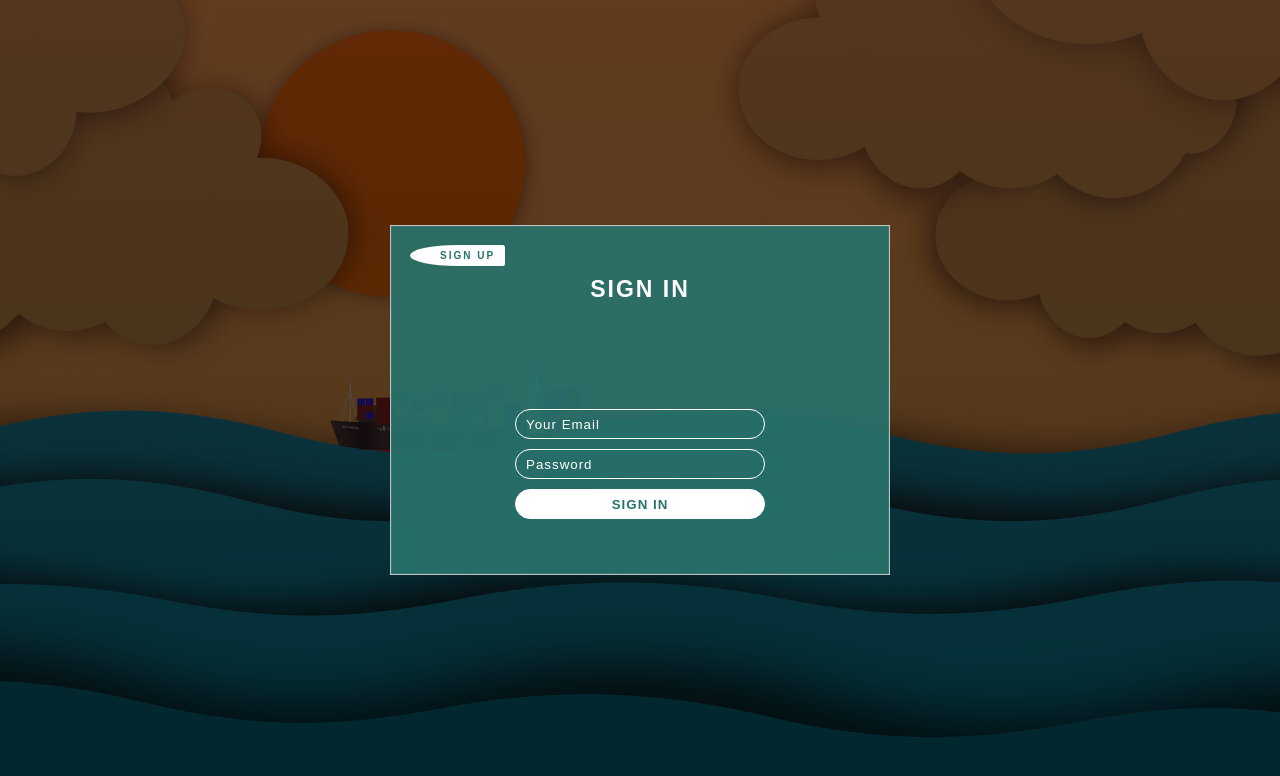
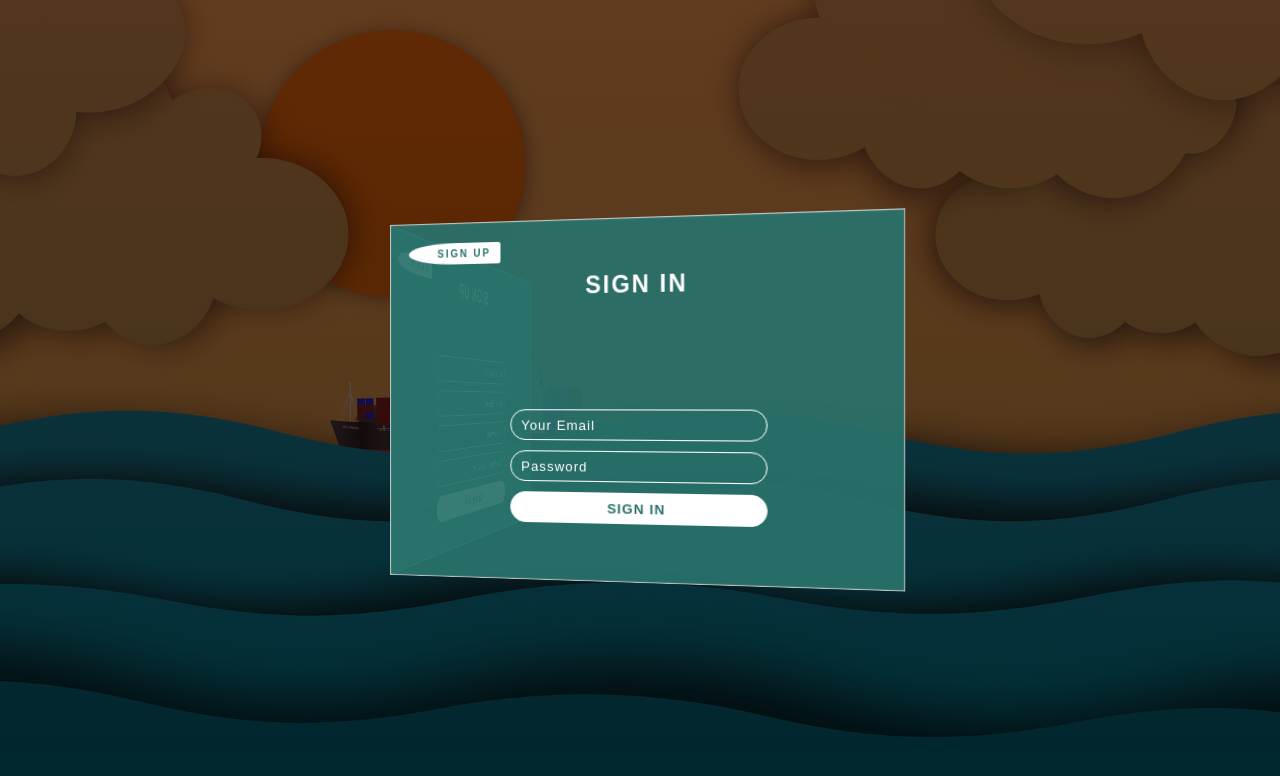
Before and after one commit to soeweiyan-phyo/3d-forms, a plain HTML site: page index.html in a window 1280 px wide. Drawn offline with Linux system fonts and the light colour scheme.

Commit message:
Add 3d styles to form

```diff
--- a/index.html
+++ b/index.html
@@ -19,9 +19,9 @@
           </div>
         </form>
 
-        <!-- <form class="signup-form">
+        <form class="signup-form">
           <a href="#" class="signin-btn">Sign In</a>
-          <h2>Sign In</h2>
+          <h2>Sign Up</h2>
           <div class="inputs-wrapper">
             <input type="text" placeholder="Your Name" />
             <input type="text" placeholder="Your Email" />
@@ -29,7 +29,7 @@
             <input type="password" placeholder="Confirm Password" />
             <input type="submit" value="Sign Up" />
           </div>
-        </form> -->
+        </form>
       </div>
     </div>
     <script src="script.js"></script>
--- a/style.css
+++ b/style.css
@@ -16,13 +16,18 @@ html {
   background: linear-gradient(rgba(31, 7, 7, 0.7), rgba(0, 0, 0, 0.7)),
     url(images/bg.png) center no-repeat;
   background-size: cover;
+
+  perspective: 100rem;
 }
 
 .forms-wrapper {
+  transform-style: preserve-3d;
+
   position: absolute;
-  top: 50%;
-  left: 50%;
-  transform: translate(-50%, -50%);
+  top: calc(50% - 17.5rem);
+  left: calc(50% - 25rem);
+
+  transform: rotateY(-10deg);
 }
 
 .forms-wrapper form {
@@ -35,20 +40,35 @@ html {
   justify-content: space-around;
   align-items: center;
   box-shadow: 0.1rem 0.1rem 0.1rem #ccc inset, -0.1rem -0.1rem 0.1rem #ccc inset;
+
+  position: absolute;
+}
+
+.signup-form {
+  transform: rotateY(270deg) translateZ(25rem) translateX(-25rem);
 }
 
 form a {
   position: absolute;
   top: 2rem;
-  left: 2rem;
 
   background-color: #fff;
   font-weight: 600;
   text-transform: uppercase;
   color: rgb(40, 114, 108);
   letter-spacing: 0.2rem;
+}
+
+.signup-btn {
+  left: 2rem;
   padding: 0.5rem 1rem 0.5rem 3rem;
   border-radius: 100% 0.5rem 0.5rem 100%;
+}
+
+.signin-btn {
+  right: 2rem;
+  padding: 0.5rem 3rem 0.5rem 1rem;
+  border-radius: 0.5rem 100% 100% 0.5rem;
 }
 
 form h2 {
```
